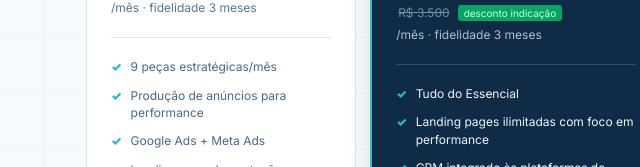
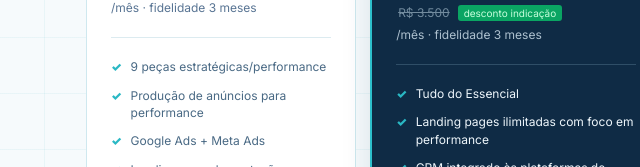
Before and after one commit to calilmf/rosienne-ortopedia-lp, a plain HTML site: page pulso_proposta_rosienne_atualizada.html in a window 1280 px wide. Shown: the part 4713-4880 px from the top of the page, 124-764 px from the left. Drawn offline with Linux system fonts and the light colour scheme.

Commit message:
Ajusta escopo do plano Essencial

```diff
--- a/pulso_proposta_rosienne_atualizada.html
+++ b/pulso_proposta_rosienne_atualizada.html
@@ -258,7 +258,7 @@
         <h2 class="section-title">Escolha o plano para sua clínica</h2>
         <p class="section-copy">Fee mensal · fidelidade 3 meses · sem taxa de setup. A verba de mídia é sempre à parte do fee — você paga direto às plataformas.</p>
         <div class="pricing">
-          <article class="plan"><span class="badge">★ Essencial</span><h3>Essencial</h3><div class="price"><small>R$</small> 2.500</div><div class="sub">/mês · fidelidade 3 meses</div><hr><ul><li>9 peças estratégicas/mês</li><li>Produção de anúncios para performance</li><li>Google Ads + Meta Ads</li><li>Landing page de captação</li><li>Produção de vídeo in loco</li><li class="no">LPs ilimitadas</li><li class="no">CRM integrado às plataformas</li></ul><a class="btn btn-secondary" href="#contato">Começar com Essencial</a></article>
+          <article class="plan"><span class="badge">★ Essencial</span><h3>Essencial</h3><div class="price"><small>R$</small> 2.500</div><div class="sub">/mês · fidelidade 3 meses</div><hr><ul><li>9 peças estratégicas/performance</li><li>Produção de anúncios para performance</li><li>Google Ads + Meta Ads</li><li>Landing page de captação</li><li>Produção de vídeo in loco</li><li class="no">LPs ilimitadas</li><li class="no">CRM integrado às plataformas</li></ul><a class="btn btn-secondary" href="#contato">Começar com Essencial</a></article>
           <article class="plan featured"><span class="badge">Recomendado</span><h3>Avançado</h3><div class="price"><small>R$</small> 3.000</div><div><span class="strike">R$ 3.500</span><span class="discount">desconto indicação</span></div><div class="sub">/mês · fidelidade 3 meses</div><hr><ul><li>Tudo do Essencial</li><li>Landing pages ilimitadas com foco em performance</li><li>CRM integrado às plataformas de anúncio</li><li>Auditoria mensal de campanha</li><li class="no">Account manager dedicado</li><li class="no">Estratégia de autoridade completa</li></ul><a class="btn btn-primary" href="#contato">Quero este plano</a></article>
           <article class="plan"><span class="badge">Premium</span><h3>Premium</h3><div class="price"><small>R$</small> 5.500</div><div class="sub">/mês · fidelidade 3 meses</div><hr><ul><li>Tudo do Avançado</li><li>Estratégia de autoridade completa</li><li>Account manager dedicado</li><li>Fornecedor único accountable</li><li>Relatório semanal executivo</li></ul><a class="btn btn-secondary" href="#contato">Conhecer Premium</a></article>
         </div>
```
